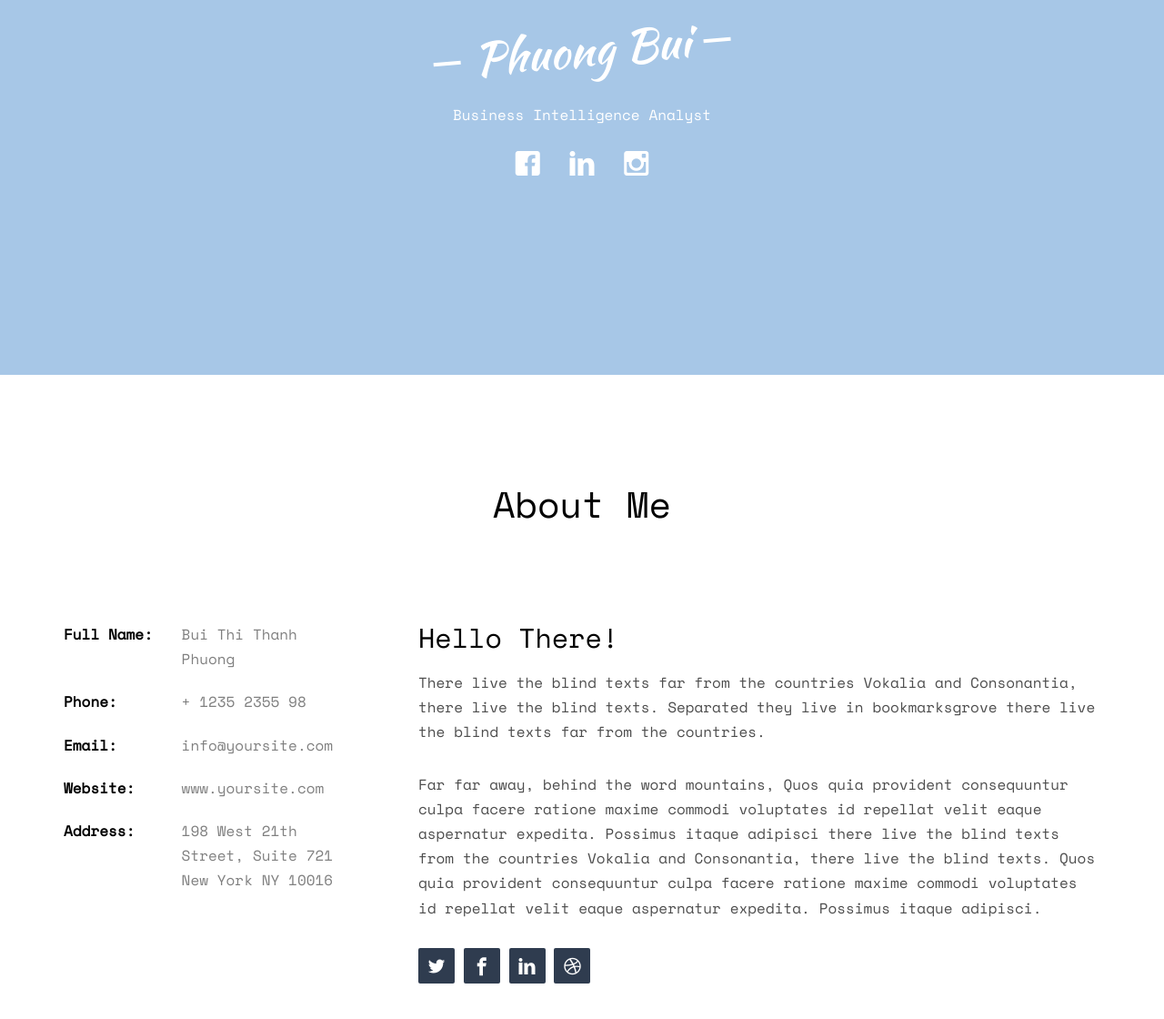
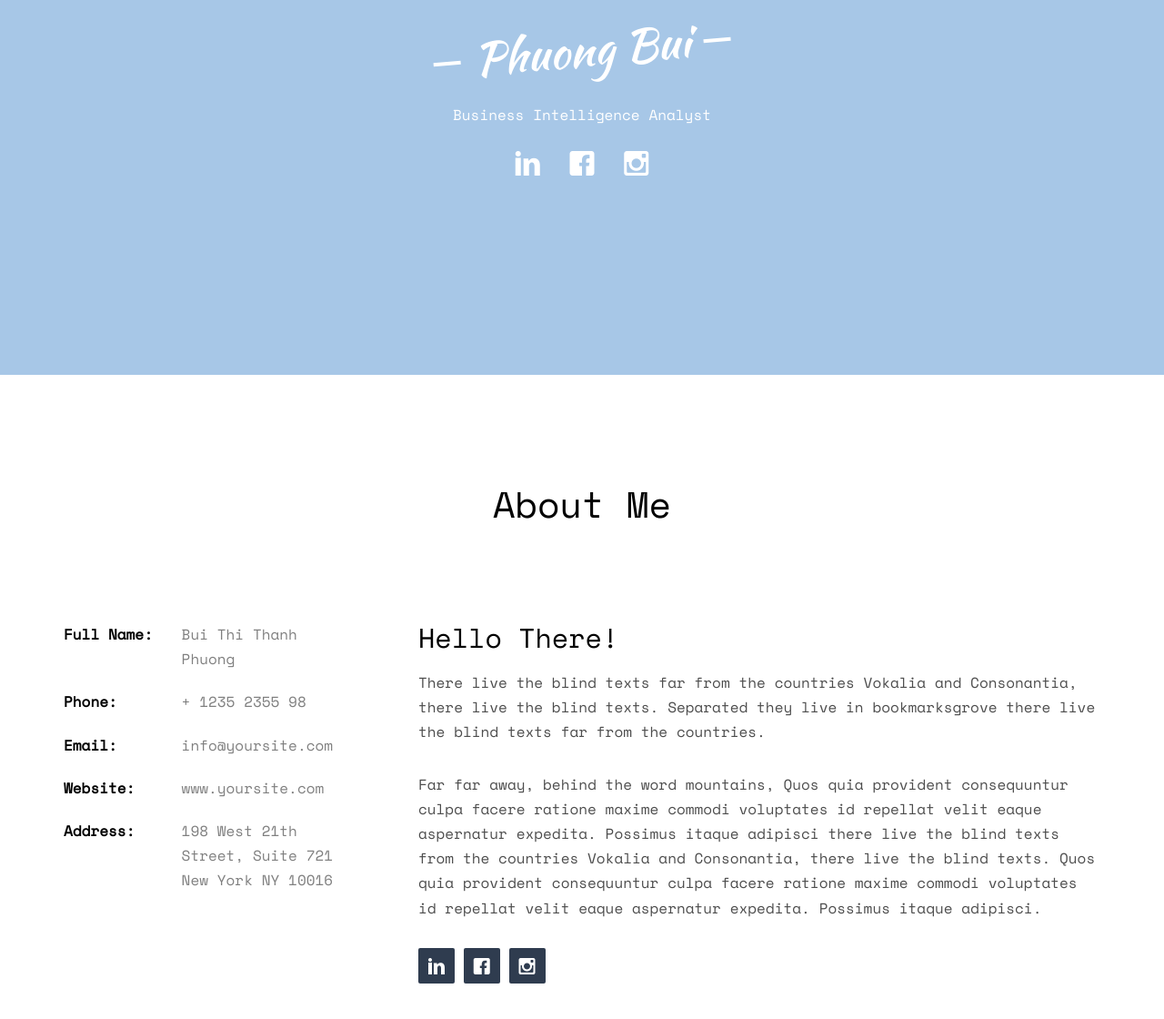
Before and after one commit to thanhphuong213/portfolio, a plain HTML site: page index.html in a window 1280 px wide. Shown: the part 388-1508 px from the top of the page at 91% size. Drawn offline with nearby package versions, Linux system fonts and the light colour scheme; files whose address does not match are found by name.

Commit message:
fix something

```diff
--- a/index.html
+++ b/index.html
@@ -29,11 +29,9 @@
 								<h3><span>Business Intelligence Analyst</span></h3>
 								<p>
 									<ul class="fh5co-social-icons">
-										<!-- <li><a href="#"><i class="icon-twitter2"></i></a></li> -->
-										<li><a href="#"><i class="icon-facebook2"></i></a></li>
 										<li><a href="https://www.linkedin.com/in/thanh-ph%C6%B0%C6%A1ng-893045251/"><i class="icon-linkedin2"></i></a></li>
+										<li><a href="https://www.facebook.com/phuong.buithanh.127"><i class="icon-facebook2"></i></a></li>
 										<li><a href="https://www.instagram.com/phuongbtt_2211/"><i class="icon-instagram"></i></a></li>
-										<!-- <li><a href="#"><i class="icon-dribbble2"></i></a></li> -->
 									</ul>
 								</p>
 							</div>
@@ -66,10 +64,9 @@
 						<p>Far far away, behind the word mountains, Quos quia provident consequuntur culpa facere ratione maxime commodi voluptates id repellat velit eaque aspernatur expedita. Possimus itaque adipisci there live the blind texts from the countries Vokalia and Consonantia, there live the blind texts. Quos quia provident consequuntur culpa facere ratione maxime commodi voluptates id repellat velit eaque aspernatur expedita. Possimus itaque adipisci.</p>
 						<p>
 							<ul class="fh5co-social-icons">
-								<li><a href="#"><i class="icon-twitter2"></i></a></li>
-								<li><a href="#"><i class="icon-facebook3"></i></a></li>
 								<li><a href="https://www.linkedin.com/in/thanh-ph%C6%B0%C6%A1ng-893045251/"><i class="icon-linkedin2"></i></a></li>
-								<li><a href="#"><i class="icon-dribbble2"></i></a></li>
+								<li><a href="https://www.facebook.com/phuong.buithanh.127"><i class="icon-facebook2"></i></a></li>
+								<li><a href="https://www.instagram.com/phuongbtt_2211/"><i class="icon-instagram"></i></a></li>
 							</ul>
 						</p>
 					</div>
```
